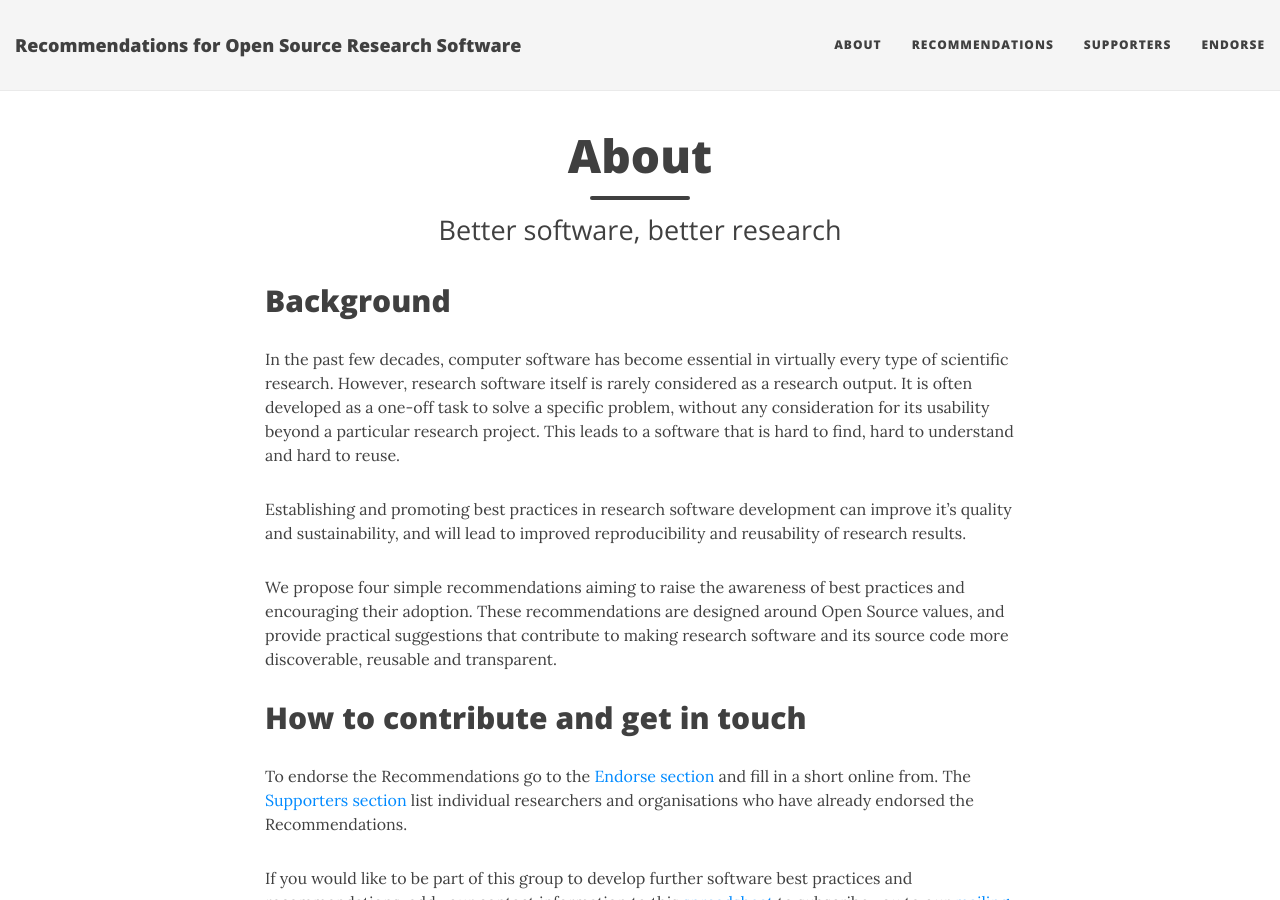
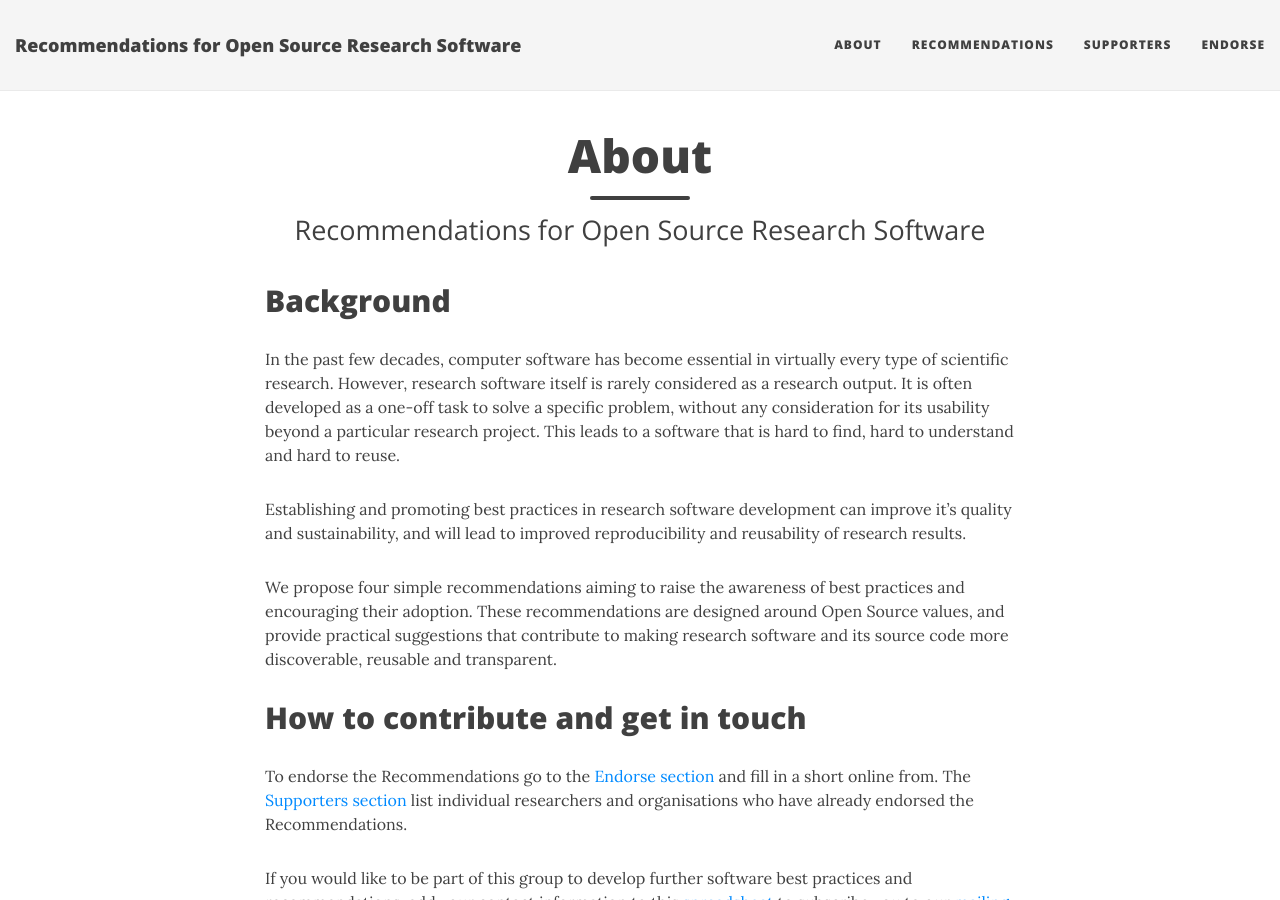
Before and after one commit to SoftDev4Research/recommendations, a Jekyll site: the page built from about.md, in a window 1280 px wide and 900 px high. Built offline with Jekyll 4.4.1, drawn with Linux system fonts in a browser that asks for light colours; nearby versions of some CDN libraries.

Commit message:
change subtitle

```diff
--- a/about.md
+++ b/about.md
@@ -1,7 +1,7 @@
 ---
 layout: page
 title: About
-subtitle: Better software, better research
+subtitle: Recommendations for Open Source Research Software
 ---
 
 ## Background
```
